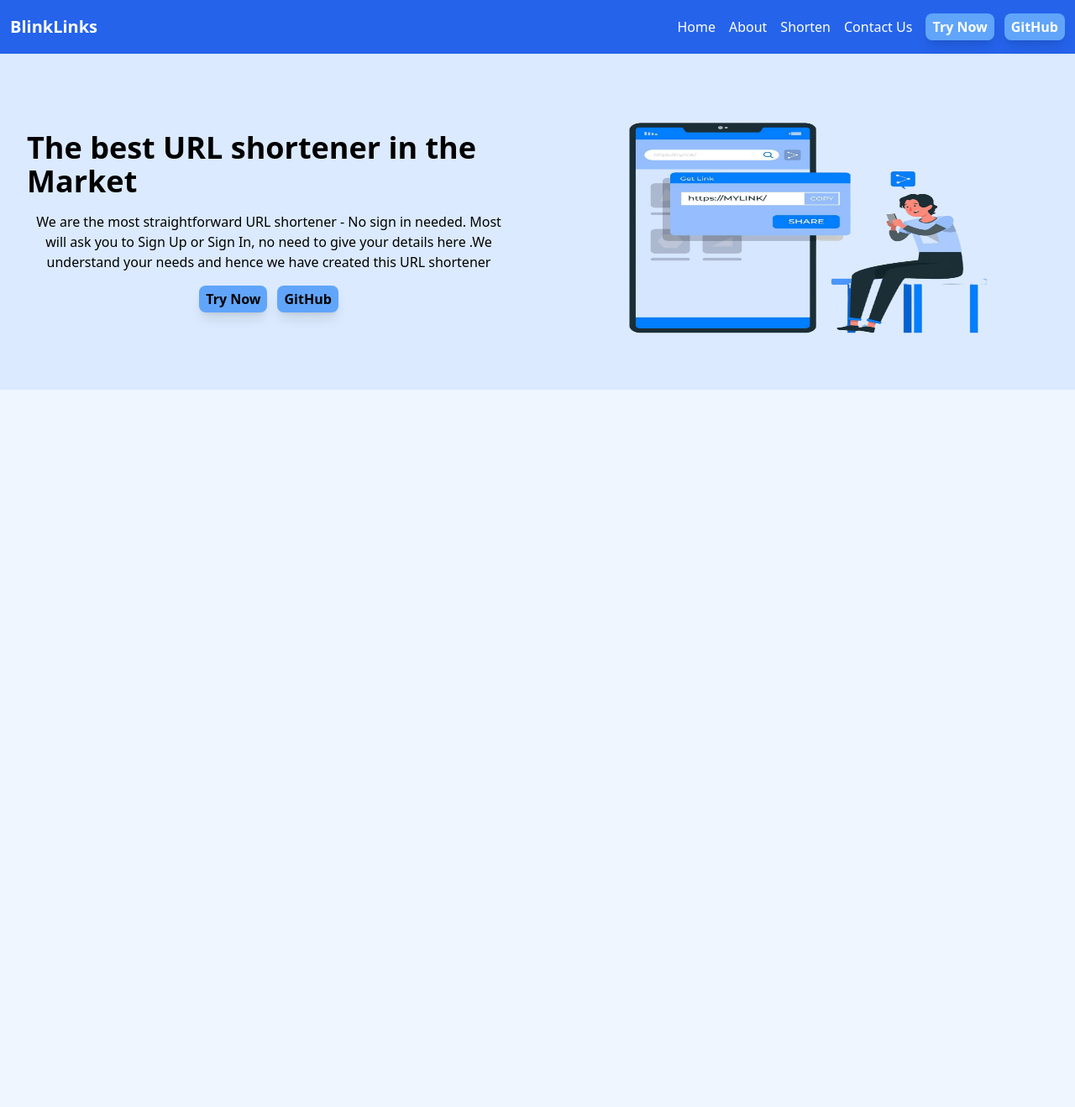
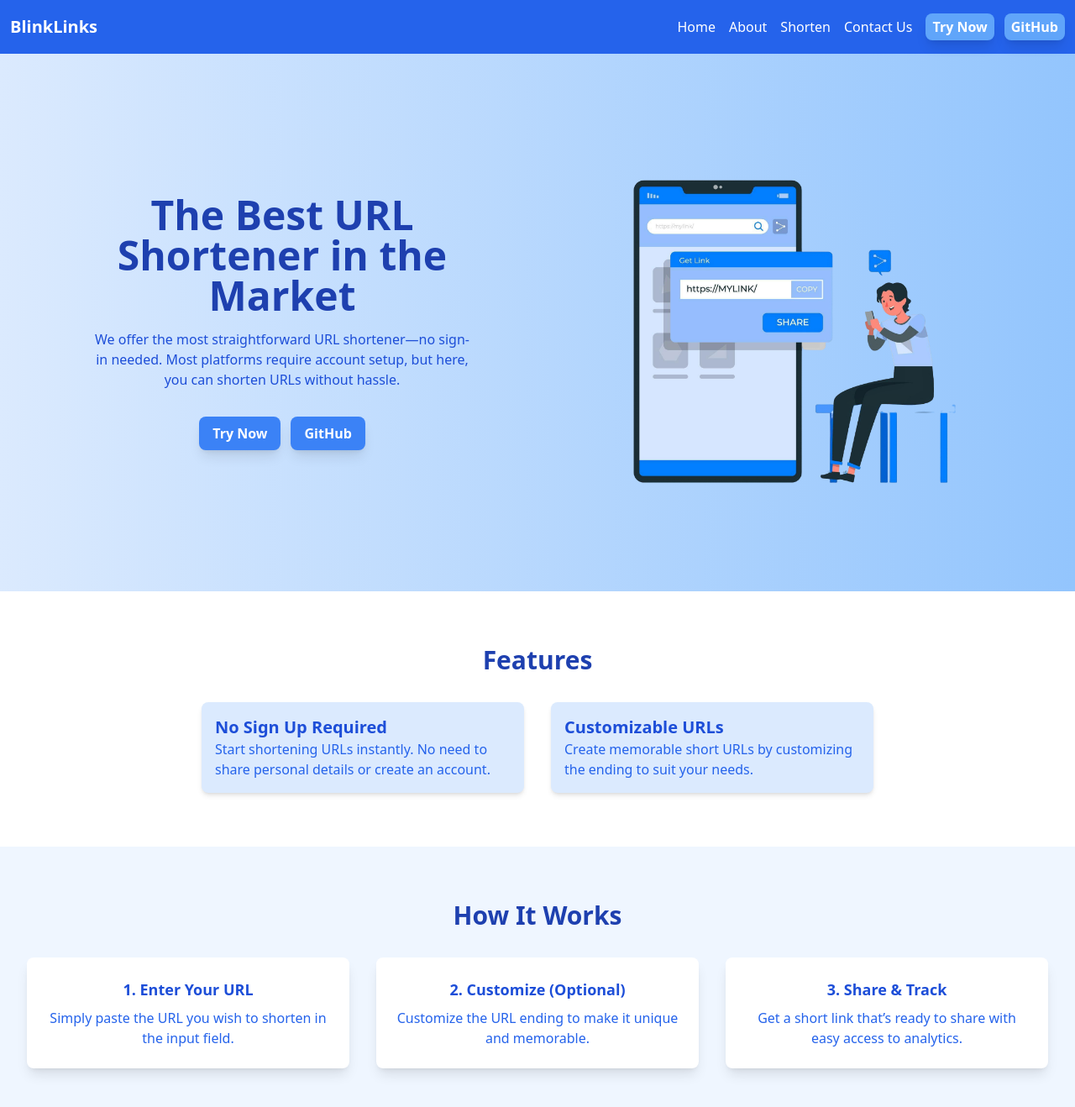
Before and after one commit to AdityaNPatil/URL-Shortener-NextJS, a Next.js app: page / in a window 1280 px wide. Shown: the top 1318 px of the page at 84% size. Before the commit the page ends 800 px from the top, so only its background shows below. Built offline with nearby package versions, Linux system fonts and the light colour scheme.

Commit message:
Home page updated

```diff
--- a/app/page.js
+++ b/app/page.js
@@ -1,10 +1,8 @@
 import Image from "next/image";
+import Link from "next/link";
+import Footer from "@/components/Footer";
+import localFont from "next/font/local";
 
-// import Link
-import Link from "next/link";
-
-// import local Font
-import localFont from "next/font/local";
 const poppins = localFont({
   src: "./fonts/Poppins-ExtraBold.ttf",
   variable: "--font-poppins",
@@ -13,30 +11,83 @@ const poppins = localFont({
 
 export default function Home() {
   return (
-    <main className="bg-blue-100">
-      {/* hero */}
-      <section className="grid grid-cols-2 h-[50vh]">
+    <main className="bg-blue-50 min-h-screen">
+      {/* Hero Section */}
+      <section className="grid grid-cols-1 md:grid-cols-2 h-[80vh] p-8 bg-gradient-to-r from-blue-100 to-blue-300">
         <div className="flex flex-col items-center justify-center gap-4 p-8">
-          {/* use local font poppins */}
-          <p className={`text-4xl font-bold ${poppins.variable}`}>The best URL shortener in the Market</p>
-          <p className="text-center">We are the most straightforward URL shortener - No sign in needed. Most will ask you to Sign Up or Sign In, no need to give your details here
-            .We understand your needs and hence we have created this URL shortener</p>
-          <div className='flex gap-3'>
-            <Link href="/shorten"><button className='bg-blue-400 shadow-lg p-2 py-1 rounded-lg font-bold hover:bg-blue-500 transition'>Try Now</button></Link>
-            <Link href="https://github.com/AdityaNPatil/URL-Shortener-NextJS" target="_blank"><button className='bg-blue-400 shadow-lg p-2 py-1 rounded-lg font-bold hover:bg-blue-500 transition'>GitHub</button></Link>
+          <p className={`text-4xl md:text-5xl font-bold ${poppins.variable} text-blue-800 text-center`}>
+            The Best URL Shortener in the Market
+          </p>
+          <p className="text-center text-blue-700 max-w-md">
+            We offer the most straightforward URL shortener—no sign-in needed.
+            Most platforms require account setup, but here, you can shorten URLs without hassle.
+          </p>
+          <div className="flex gap-3 mt-4">
+            <Link href="/shorten">
+              <button className="bg-blue-500 shadow-lg px-4 py-2 rounded-lg font-bold text-white hover:bg-blue-600 transition">
+                Try Now
+              </button>
+            </Link>
+            <Link href="https://github.com/AdityaNPatil/URL-Shortener-NextJS" target="_blank">
+              <button className="bg-blue-500 shadow-lg px-4 py-2 rounded-lg font-bold text-white hover:bg-blue-600 transition">
+                GitHub
+              </button>
+            </Link>
           </div>
         </div>
-        <div className="flex justify-start relative">   {/* make display relative for relative parent of image*/}
-          <Image src={"/vector.png"}
-            // width={300}
-            // height={300}
-            alt="Vector"
-            fill="true" // fill its relative parent (cant use with height and width)
+        <div className="flex justify-center items-center relative"> {/* this is the relative parent for Image */}
+          <Image
+            src="/vector.png"
+            alt="Vector Illustration"
+            fill // fill is relative to parent
+            className="object-contain"
           />
         </div>
       </section>
 
+      {/* Features Section */}
+      <section className="py-16 bg-white">
+        <h2 className="text-3xl font-bold text-center text-blue-800 mb-8">Features</h2>
+        <div className="flex flex-col md:flex-row justify-center items-center gap-8">
+          <div className="max-w-sm p-4 bg-blue-100 rounded-lg shadow-md hover:shadow-lg transition">
+            <h3 className="text-xl font-semibold text-blue-700">No Sign Up Required</h3>
+            <p className="text-blue-600">
+              Start shortening URLs instantly. No need to share personal details or create an account.
+            </p>
+          </div>
+          <div className="max-w-sm p-4 bg-blue-100 rounded-lg shadow-md hover:shadow-lg transition">
+            <h3 className="text-xl font-semibold text-blue-700">Customizable URLs</h3>
+            <p className="text-blue-600">
+              Create memorable short URLs by customizing the ending to suit your needs.
+            </p>
+          </div>
+        </div>
+      </section>
 
+      {/* How It Works Section */}
+      <section className="py-16 bg-blue-50">
+        <h2 className="text-3xl font-bold text-center text-blue-800 mb-8">How It Works</h2>
+        <div className="flex flex-col md:flex-row justify-center items-center gap-8">
+          <div className="max-w-sm p-6 bg-white rounded-lg shadow-lg text-center">
+            <h3 className="text-lg font-semibold text-blue-700">1. Enter Your URL</h3>
+            <p className="text-blue-600 mt-2">
+              Simply paste the URL you wish to shorten in the input field.
+            </p>
+          </div>
+          <div className="max-w-sm p-6 bg-white rounded-lg shadow-lg text-center">
+            <h3 className="text-lg font-semibold text-blue-700">2. Customize (Optional)</h3>
+            <p className="text-blue-600 mt-2">
+              Customize the URL ending to make it unique and memorable.
+            </p>
+          </div>
+          <div className="max-w-sm p-6 bg-white rounded-lg shadow-lg text-center">
+            <h3 className="text-lg font-semibold text-blue-700">3. Share & Track</h3>
+            <p className="text-blue-600 mt-2">
+              Get a short link that’s ready to share with easy access to analytics.
+            </p>
+          </div>
+        </div>
+      </section>
     </main>
   );
 }
```
